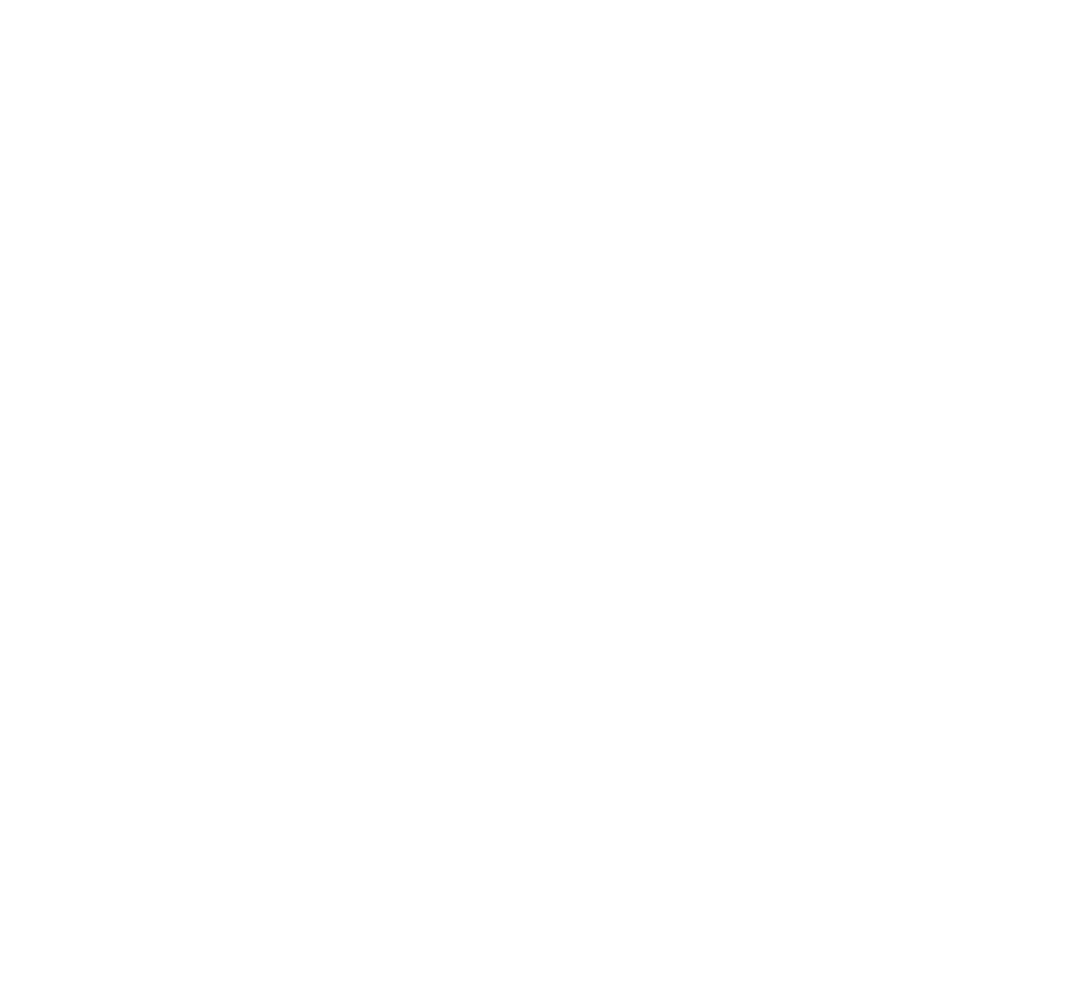
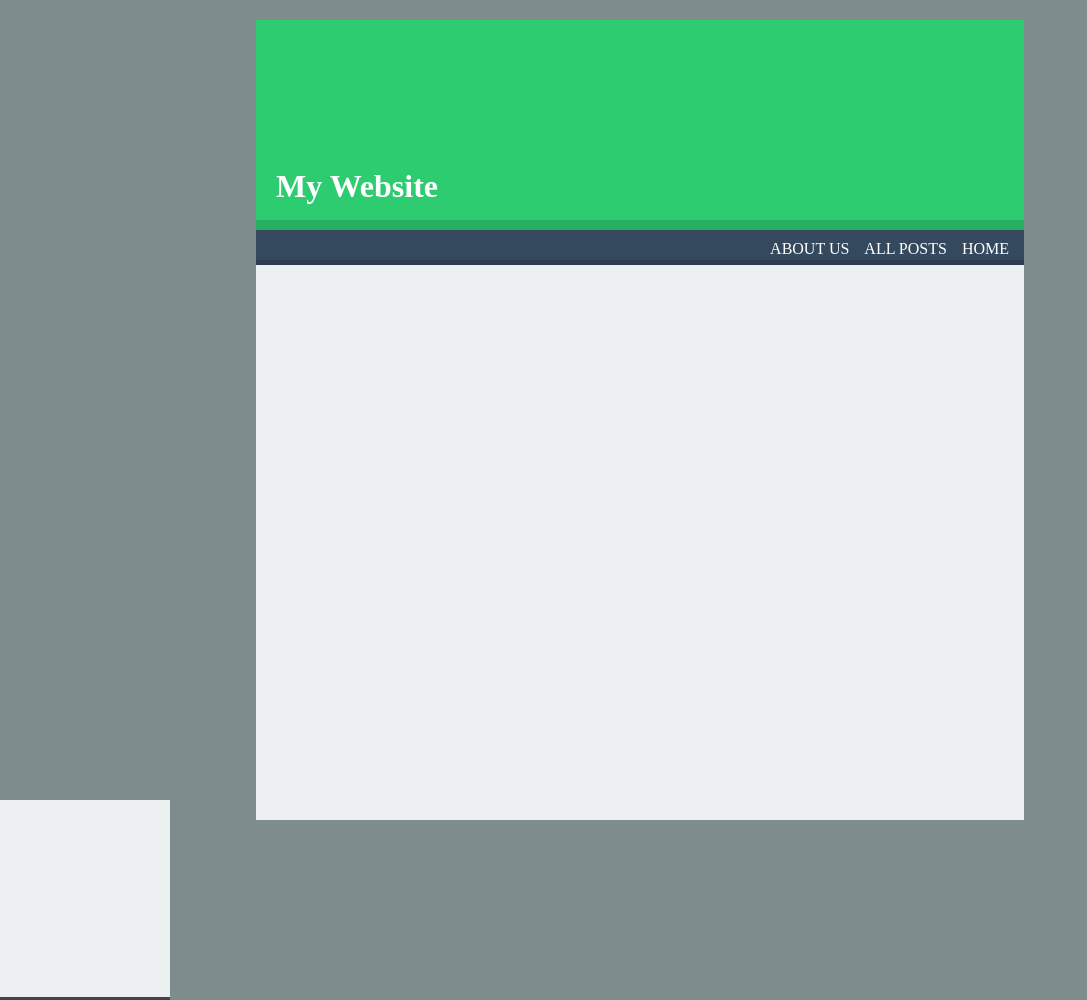
Before and after one commit to kmccaw/RefactorU-HTML-CSS-Mockup, a plain HTML site: page index.html in a window 1280 px wide. Shown: the whole page, without its empty margins (0-1087 px from the left). Before the commit the page ends 800 px from the top, so only its background shows below. Drawn offline with nearby package versions, Linux system fonts and the light colour scheme.

Commit message:
Finished header, navbar, color scheme.

```diff
--- a/index.html
+++ b/index.html
@@ -7,8 +7,20 @@
   <link rel="stylesheet" type="text/css" href="main.css">
 </head>
 <body>
+	<div class="main-column">
+		<div class="banner">
+			<h1 class="top-header">My Website</h1>
+		</div>
+		<nav class="nav-bar">
+			<ul>
+				<li>HOME</li>
+				<li>ALL POSTS</li>
+				<li>ABOUT US</li>
+			</ul>
+		</nav>
+	</div>
+	<nav class="nav-box">
 
-
-
+	</nav>
 </body>
 </html>
--- a/main.css
+++ b/main.css
@@ -0,0 +1,63 @@
+body {
+	background-color: #7F8C8D
+}
+
+.main-column
+{
+	position: relative;
+	top: 20px;
+	left: 20%;
+	width: 60%;
+	height: 800px;
+	background-color: #ECF0F1;
+}
+
+.banner {
+	position: relative;
+	padding: 0px;
+	height: 200px;
+	background-color: #2ECC71;
+	border-bottom: 10px solid #27AE60;
+	margin: 0px;
+}
+
+.top-header {
+	color: white;
+	position: absolute;
+	bottom: 0%;
+	padding: 0px;
+	margin: 0px 0px 15px 20px;
+}
+
+.nav-bar {
+	background-color: #34495E;
+	border-bottom: 5px solid #2C3E50;
+	width: 100%;
+	height: 30px;
+	margin: 0px;
+}
+
+.nav-bar ul {
+	list-style-type: none;
+	margin: 0px;
+	padding: 0px;
+	bottom: -10px;
+	position: relative;
+}
+
+.nav-bar li {
+	float: right;
+	display: inline-block;
+	padding-right: 15px;
+	color: white;
+}
+
+.nav-box {
+	position: static;
+	background-color: #ECF0F1;
+	border-bottom: 3px solid #444444;
+	width: 170px;
+	height: 197px;
+	left: 83%;
+	top: 40%;
+}
```
